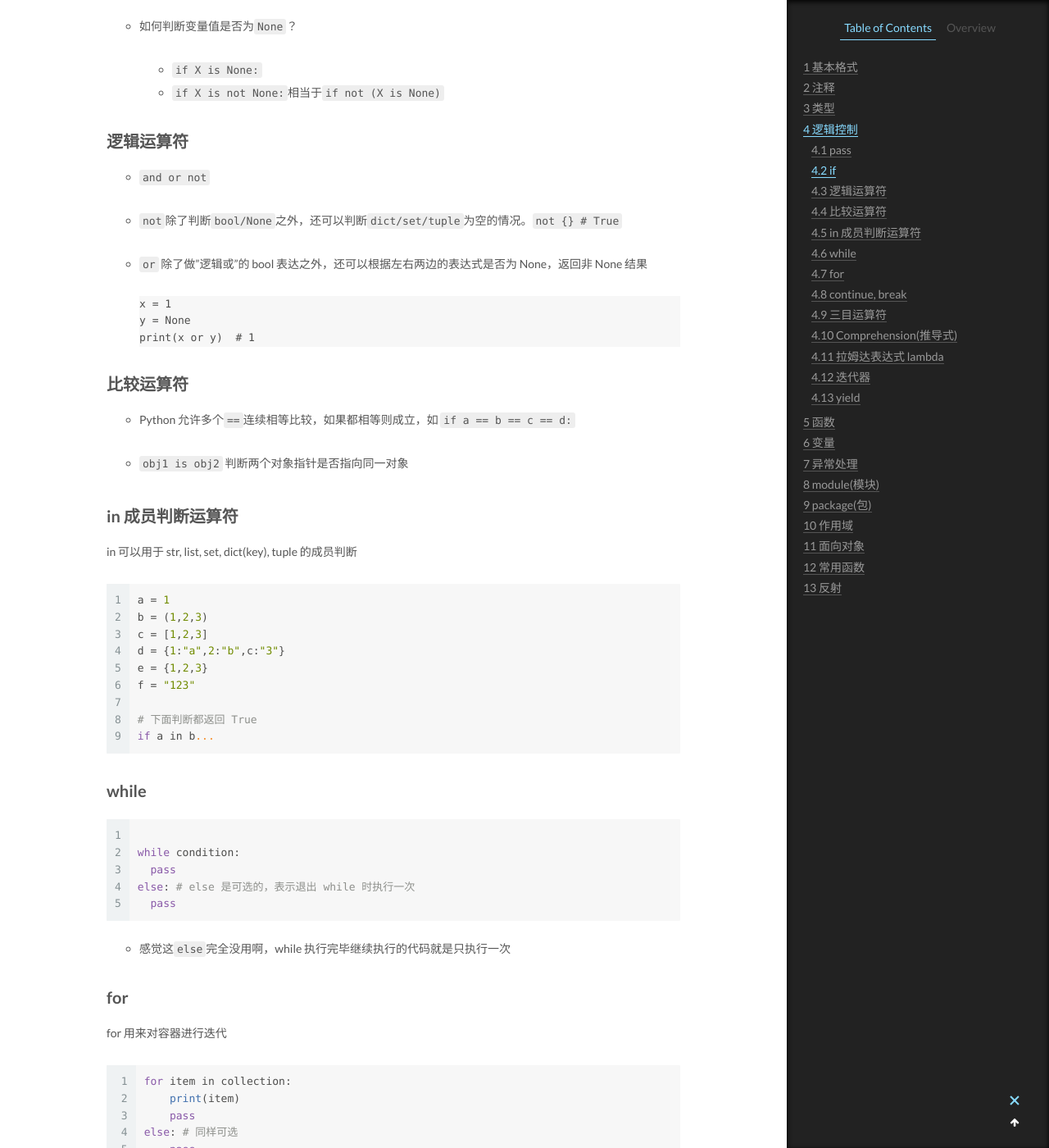
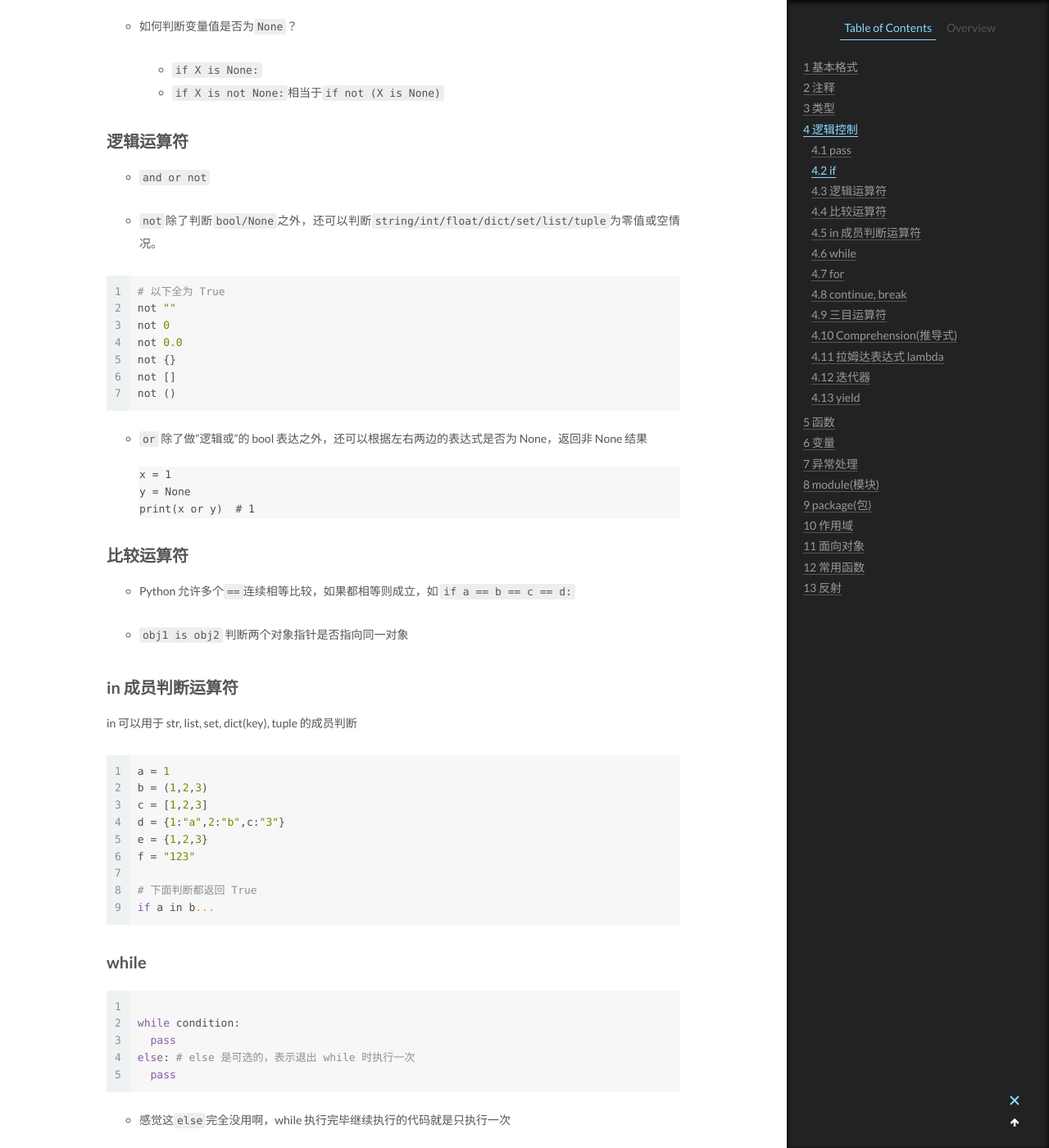
Before and after one commit to CodeHunter2006/CodeHunter2006.github.io, a Jekyll site: the page built from _posts/2023-01-07-Python_Syntex.md, in a window 1280 px wide and 1400 px high, scrolled down 5845 px. Shown: the whole window at 82% size. Built offline with Jekyll 4.4.1, drawn with Linux system fonts in a browser that asks for light colours.

Commit message:
doc: add contents

````diff
--- a/_posts/2023-01-07-Python_Syntex.md
+++ b/_posts/2023-01-07-Python_Syntex.md
@@ -253,7 +253,17 @@ def func1:
 
 - `and or not`
 
-- `not`除了判断`bool/None`之外，还可以判断`dict/set/tuple`为空的情况。`not {} # True`
+- `not`除了判断`bool/None`之外，还可以判断`string/int/float/dict/set/list/tuple`为零值或空情况。
+
+```python
+# 以下全为 True
+not ""
+not 0
+not 0.0
+not {}
+not []
+not ()
+```
 
 - `or` 除了做"逻辑或"的 bool 表达之外，还可以根据左右两边的表达式是否为 None，返回非 None 结果
   ```Python
````
Also changed, not shown: _posts/2018-09-02-Linux_Shell_Command.md (+12 -2 lines).
